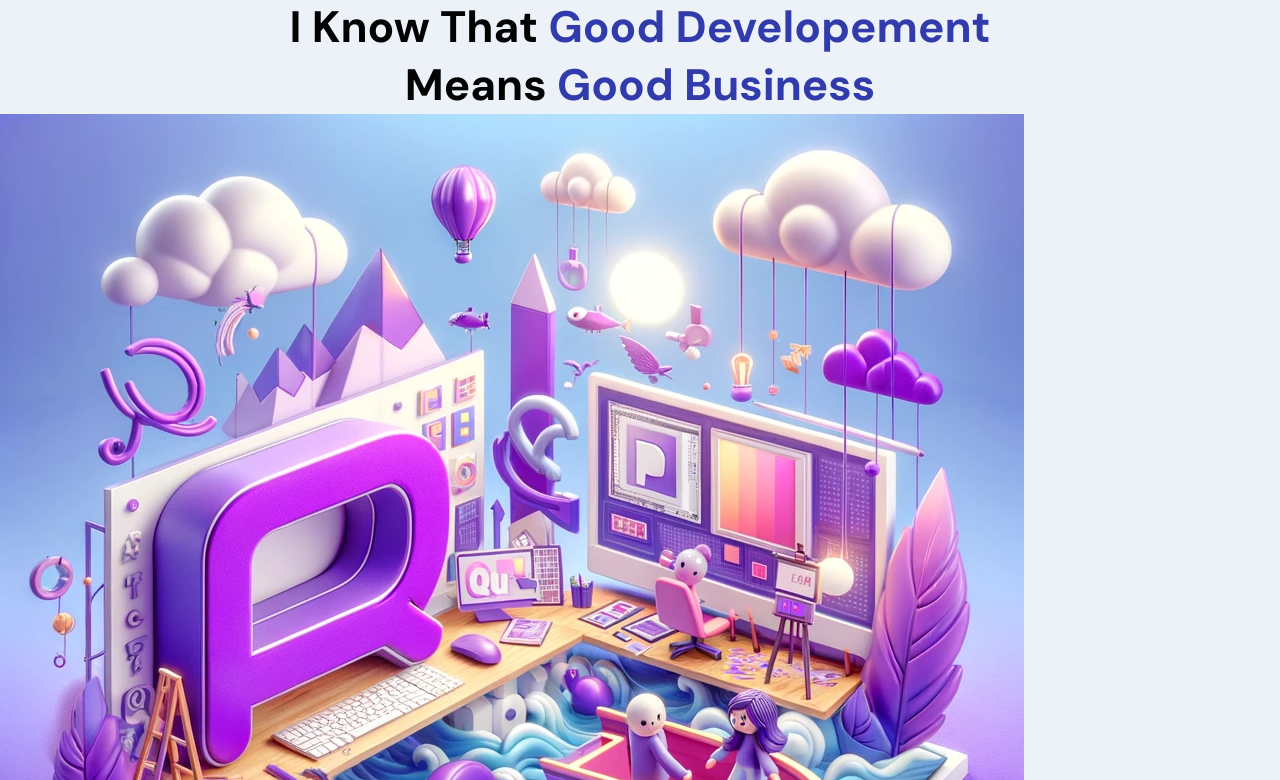
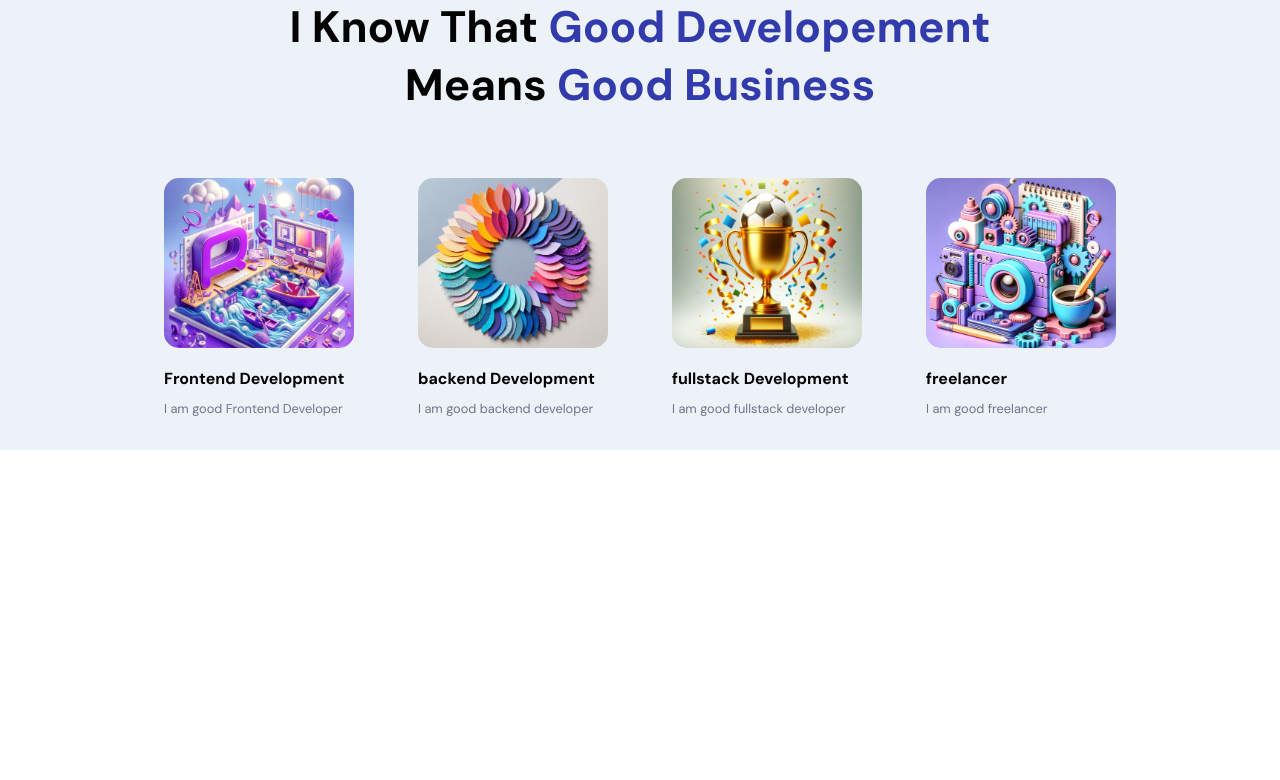
Before and after one commit to michaelyoussef396/fullstack_portfolio, a React (Create React App) app in the folder frontend_portfolio/: page / in a window 1280 px wide. Shown: the part 700-1480 px from the top of the page. After the commit the page ends 1150 px from the top, so only its background shows below. Built offline with nearby package versions, Linux system fonts and the light colour scheme; the HTML template or start-up script is replaced by a standard one.

Commit message:
added styling for my abouts section

```diff
--- a/frontend_portfolio/src/container/About/About.scss
+++ b/frontend_portfolio/src/container/About/About.scss
@@ -0,0 +1,38 @@
+.app__about {
+    flex: 1;
+    width: 100%;
+    flex-direction: column;
+}
+
+.app__profiles {
+    display: flex;
+    justify-content: center;
+    align-items: flex-start;
+    flex-wrap: wrap;
+    margin-top: 2rem;
+}
+
+.app__profile-item {
+    width: 190px;
+    display: flex;
+    justify-content: flex-start;
+    align-items: flex-start;
+    flex-direction: column;
+    margin: 2rem;
+
+    img {
+        width: 100%;
+        height: 170px;
+        border-radius: 15px;
+        object-fit: cover;
+    }
+
+    @media screen and (min-width: 2000px) {
+       width: 370px;
+       margin: 2rem 4rem;
+
+       img {
+        height: 320px;
+       }
+    }
+}
```
